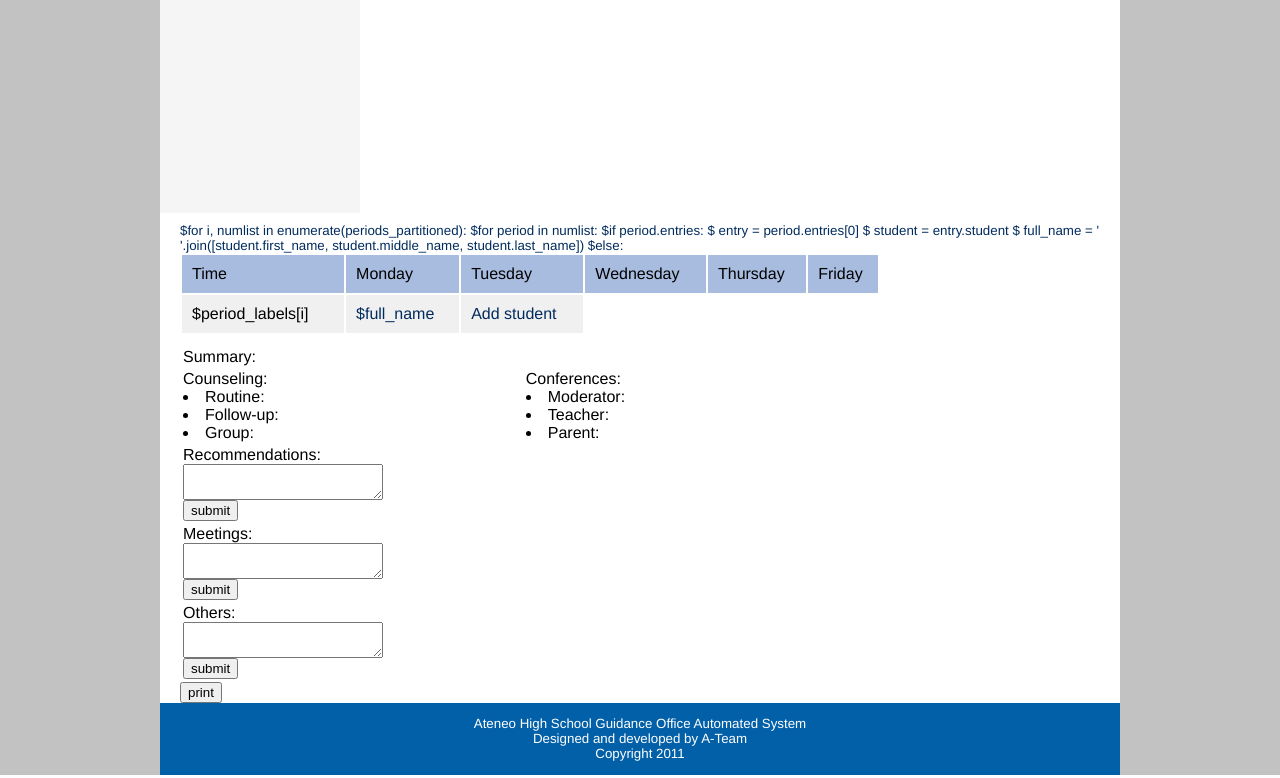
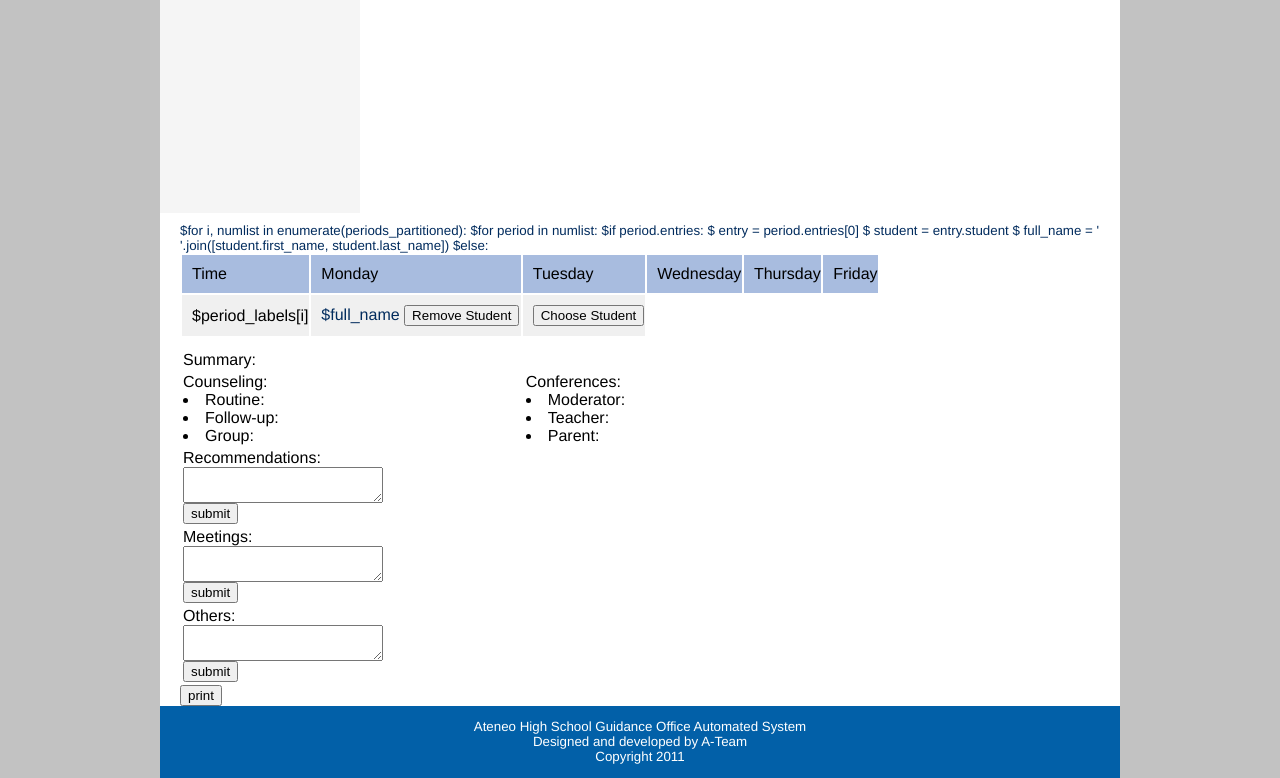
Before and after one commit to aronasorman/Guidance-Assistance-System, a Python web app: template templates/editweekly.html in a window 1280 px wide. Shown: the part 1078-1856 px from the top of the page. Run offline with Jinja, Linux system fonts and the light colour scheme; the template is opened without the code that fills it, so the values that code supplies are empty.

Commit message:
changed the links into buttons to distinguish them from the person's name  On branch master 	modified:   templates/editweekly.html

```diff
--- a/templates/editweekly.html
+++ b/templates/editweekly.html
@@ -162,13 +162,16 @@ $def with (periods_partitioned, period_labels)
 						  $if period.entries:
 						    $ entry = period.entries[0]
 						    $ student = entry.student
-						    $ full_name = ' '.join([student.first_name, student.middle_name, student.last_name])
+						    $ full_name = ' '.join([student.first_name, student.last_name])
 					            <td>
 						    <a href="studentprofile?id=$student.id">$full_name</a>
+						    <input type='button' value='Remove Student'
+							   onclick="location.href='deletefromweekly?date=$period.date.isoformat()&amp;num=$period.num'"/>
 						    </td>
 						  $else:
 						    <td>
-						    <a href='#'>Add student</a>
+						    <input type='button' value='Choose Student'
+							   onclick="location.href='choosing?date=$period.date.isoformat()&amp;num=$period.num'"/>
 						    </td>
 					    </tr>
 				  </table>
```
